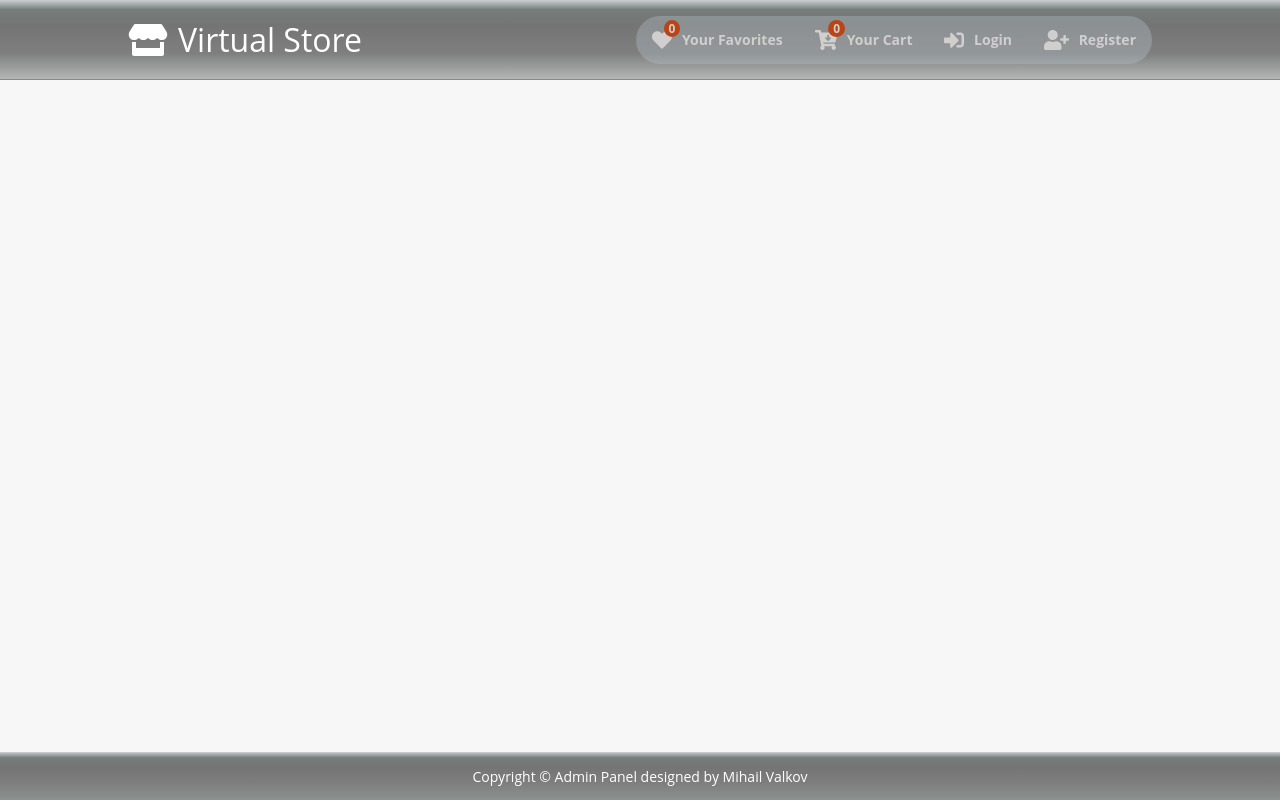
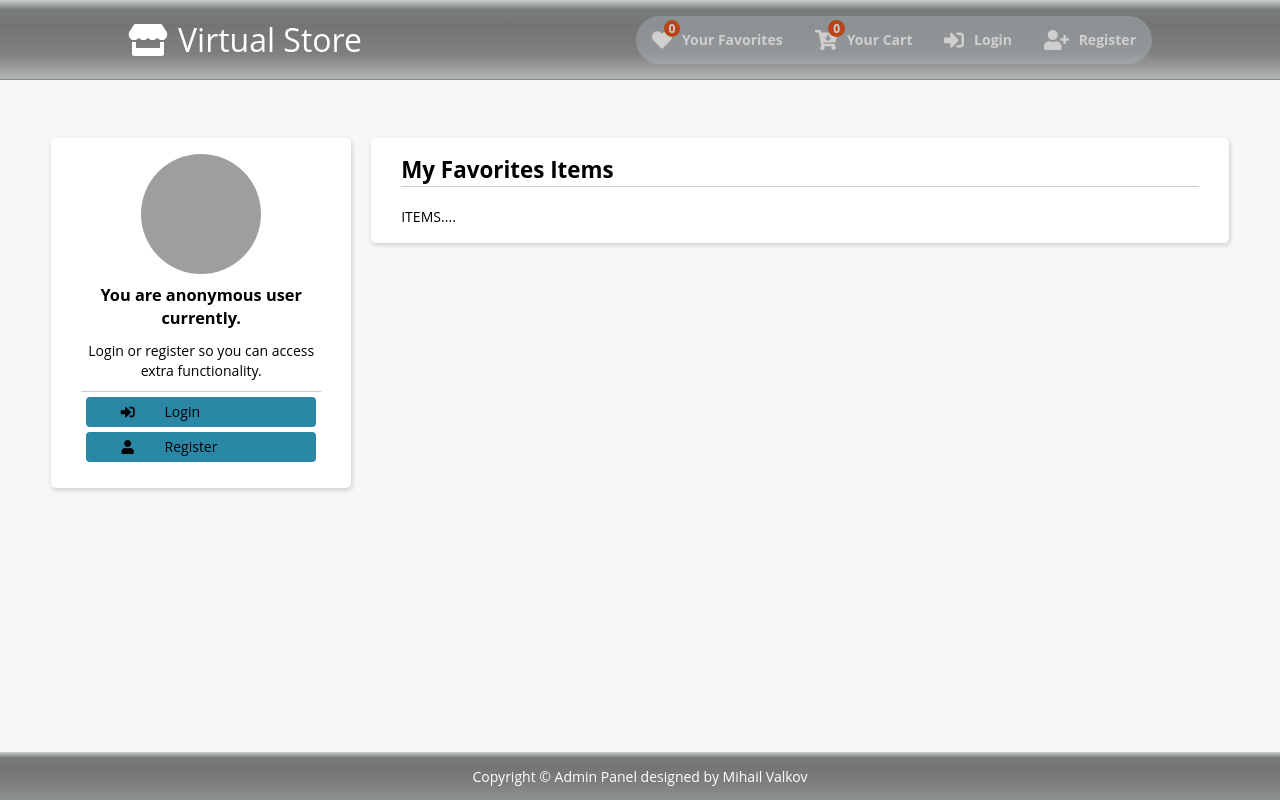
Before and after one commit to MihailValkov/virtual-store, a React (Create React App) app in the folder client/: page /favorites in a window 1280 px wide. Built offline with nearby package versions, Linux system fonts and the light colour scheme; no server answers; grey boxes are pictures that could not be loaded; the HTML template or start-up script is replaced by a standard one.

Commit message:
added Favorites component, styles and Favorites Page

```diff
--- a/client/src/App.tsx
+++ b/client/src/App.tsx
@@ -7,6 +7,7 @@ import { AppRootState } from './+store/store';
 
 import Layout from './components/core/Layout';
 import LoadingSpinner from './components/shared/LoadingSpinner';
+import FavoritesPage from './pages/FavoritesPage';
 
 const AuthPage = lazy(() => import('./pages/Auth/AuthPage'));
 const CategoriesPage = lazy(() => import('./pages/CategoriesPage'));
@@ -26,6 +27,7 @@ const App: FC<{}> = () => {
         <Suspense fallback={<LoadingSpinner />}>
         <Route path='/categories' exact component={CategoriesPage} />
         <Route path='/cart' exact component={CartPage} />
+        <Route path='/favorites' exact component={FavoritesPage} />
           <Route path='/auth'>
             <AuthPage isLogged={isLogged} />
           </Route>
--- a/client/src/components/cart/Cart.tsx
+++ b/client/src/components/cart/Cart.tsx
@@ -6,7 +6,7 @@ import AsideMenu from '../shared/AsideMenu/AsideMenu';
 
 import styles from './Cart.module.css';
 
-const Cart: FC<{}> = (props) => {
+const Cart: FC<{items: {}[]}> = ({items}) => {
   return (
     <section className={styles['cart-container']}>
       <AsideMenu />
--- /dev/null
+++ b/client/src/components/favorites/Favorites.module.css
@@ -0,0 +1,16 @@
+.favorites-container {
+  width: 100%;
+  display: flex;
+  justify-content: space-between;
+  align-items: flex-start;
+}
+.favorites {
+  width: 100%;
+  flex: 10;
+}
+
+.favorites h1 {
+  font-size: 1.4rem;
+  border-bottom: 1px solid #ccc;
+  margin-bottom: 20px;
+}
--- /dev/null
+++ b/client/src/components/favorites/Favorites.tsx
@@ -0,0 +1,20 @@
+import { FC } from 'react';
+
+import AsideMenu from '../shared/AsideMenu/AsideMenu';
+import Card from '../shared/Card';
+
+import styles from './Favorites.module.css';
+
+const Favorites: FC<{ items: {}[] }> = ({items}) => {
+  return (
+    <section className={styles['favorites-container']}>
+      <AsideMenu />
+      <Card classes={styles.favorites}>
+        <h1>My Favorites Items</h1>
+        ITEMS....
+      </Card>
+    </section>
+  );
+};
+
+export default Favorites;
--- a/client/src/components/shared/AsideMenu/AsideMenu.tsx
+++ b/client/src/components/shared/AsideMenu/AsideMenu.tsx
@@ -72,7 +72,7 @@ const AsideMenu: FC<{}> = (props) => {
           </NavLink>
         </li>
         <li>
-          <NavLink to='/favorite' activeClassName={styles.active}>
+          <NavLink to='/favorites' activeClassName={styles.active}>
             <FontAwesomeIcon icon={faHeart} className={`${styles.icon} ${styles['nav-icon']}`} />
             <span>My Favorites</span>
           </NavLink>
--- a/client/src/pages/CartPage.tsx
+++ b/client/src/pages/CartPage.tsx
@@ -1,8 +1,9 @@
 import { FC } from 'react';
 import Cart from '../components/cart/Cart';
 
+const items = [{}];
 const CartPage: FC<{}> = (props) => {
-  return <Cart />;
+  return <Cart items={items}/>;
 };
 
 export default CartPage;
--- /dev/null
+++ b/client/src/pages/FavoritesPage.tsx
@@ -0,0 +1,11 @@
+import { FC } from 'react';
+
+import Favorites from '../components/favorites/Favorites';
+
+const items = [{}];
+
+const FavoritesPage: FC<{}> = () => {
+  return <Favorites items={items} />;
+};
+
+export default FavoritesPage;
```
